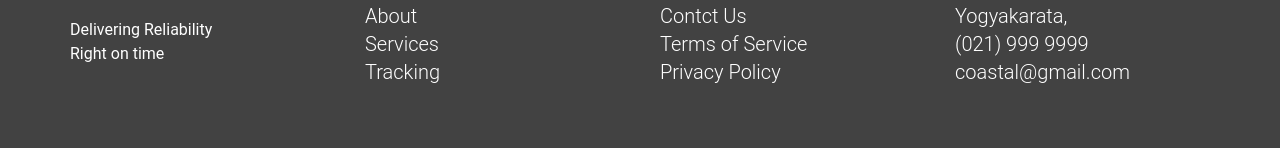
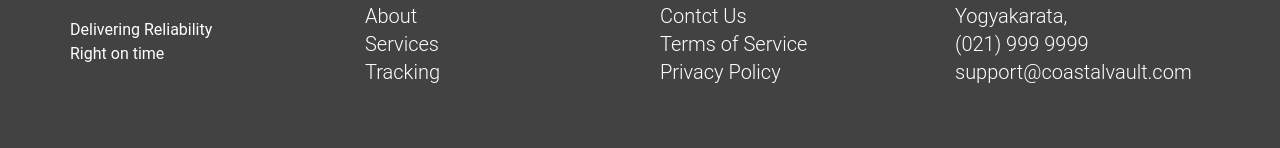
Before and after one commit to DKing-code/Vaulti, a React (Vite) app in the folder reserve/: page / in a window 1280 px wide. Shown: the part 4188-4336 px from the top of the page. Built offline with nearby package versions, Linux system fonts and the light colour scheme.

Commit message:
adding email

```diff
--- a/reserve/src/components/Footer.jsx
+++ b/reserve/src/components/Footer.jsx
@@ -31,7 +31,7 @@ function Footer() {
 
             <a href=""><p className='font-light text-xl'>Yogyakarata,</p></a>
             <a href=""><p className='font-light text-xl'>(021) 999 9999</p></a>
-            <a href=""><p className='font-light text-xl'>coastal@gmail.com</p></a>
+            <a href=""><p className='font-light text-xl'>support@coastalvault.com</p></a>
           </div>
 
         </div>
```
